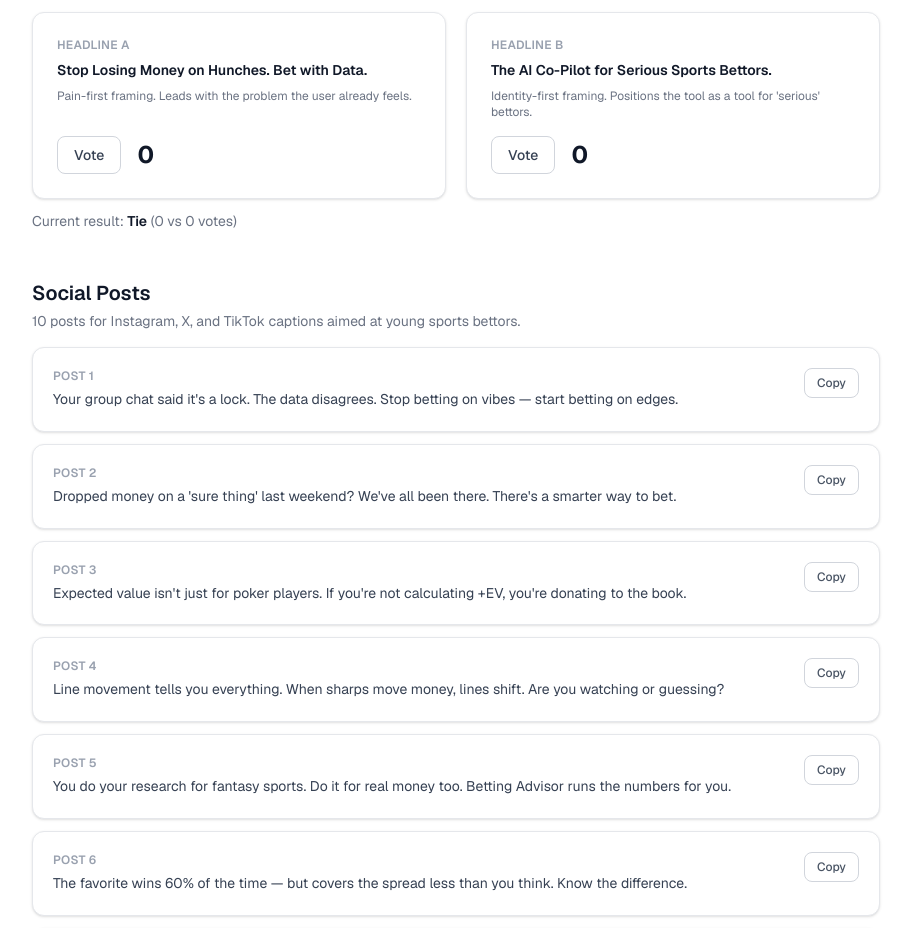
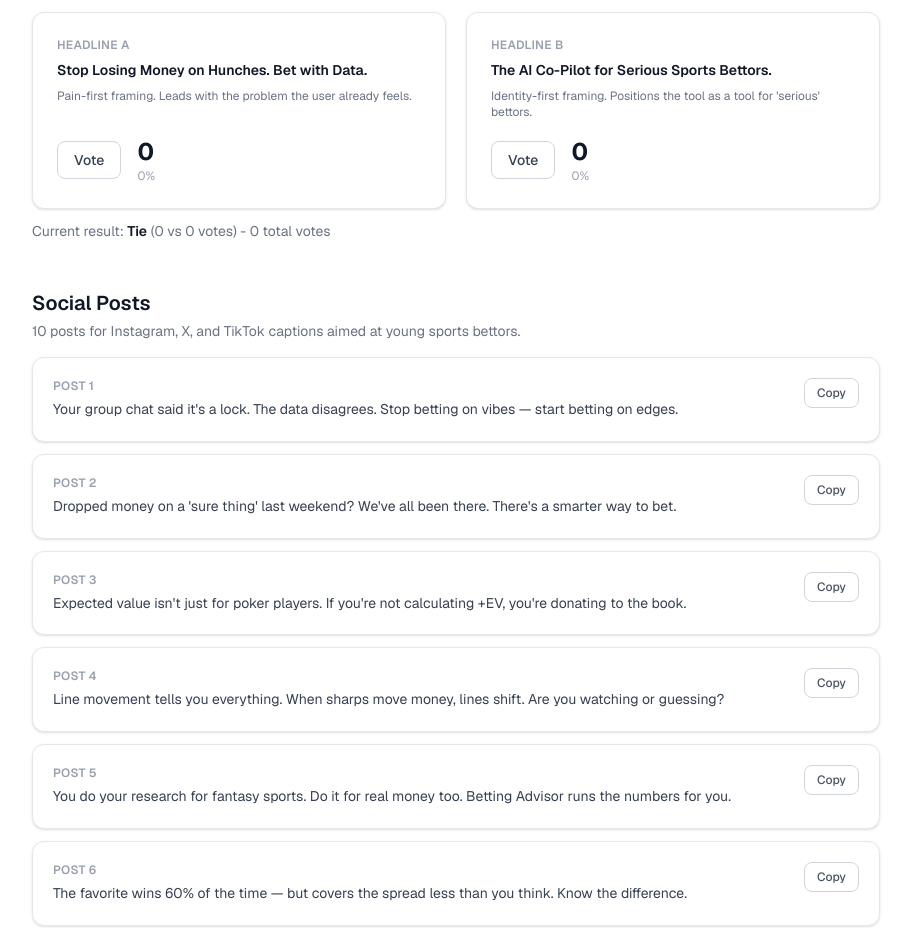
Before and after one commit to diegobaruchretana-ops/better-betting, a Next.js app: page /marketing in a window 1280 px wide. Shown: the part 1620-2548 px from the top of the page, without its empty margins (184-1095 px from the left). Built offline with nearby package versions, Linux system fonts and the light colour scheme; no server answers; the database is empty.

Commit message:
agregar porcentajes y total de votos al test A/B de titulares

```diff
--- a/app/marketing/page.tsx
+++ b/app/marketing/page.tsx
@@ -179,6 +179,8 @@ export default function MarketingPage() {
   function vote(index: number) {
     setVotes((v) => v.map((count, i) => (i === index ? count + 1 : count)));
   }
+
+  const totalVotes = votes[0] + votes[1];
 
   function winnerLabel() {
     if (votes[0] > votes[1]) return "Winner: Headline A";
@@ -362,7 +364,12 @@ export default function MarketingPage() {
                 >
                   Vote
                 </button>
-                <span className="text-2xl font-bold text-gray-900">{votes[i]}</span>
+                <div>
+                  <span className="text-2xl font-bold text-gray-900">{votes[i]}</span>
+                  <p className="text-xs text-gray-400">
+                    {totalVotes === 0 ? "0%" : `${Math.round((votes[i] / totalVotes) * 100)}%`}
+                  </p>
+                </div>
                 {votes[0] !== votes[1] && votes[i] > votes[1 - i] && (
                   <span className="text-xs font-semibold text-green-700 bg-green-50 border border-green-200 rounded px-2 py-0.5">
                     Winning
@@ -375,7 +382,7 @@ export default function MarketingPage() {
         <p className="mt-3 text-sm text-gray-500">
           Current result:{" "}
           <span className="font-semibold text-gray-900">{winnerLabel()}</span>
-          {" "}({votes[0]} vs {votes[1]} votes)
+          {" "}({votes[0]} vs {votes[1]} votes) - {totalVotes} total vote{totalVotes === 1 ? "" : "s"}
         </p>
       </section>
 
```
